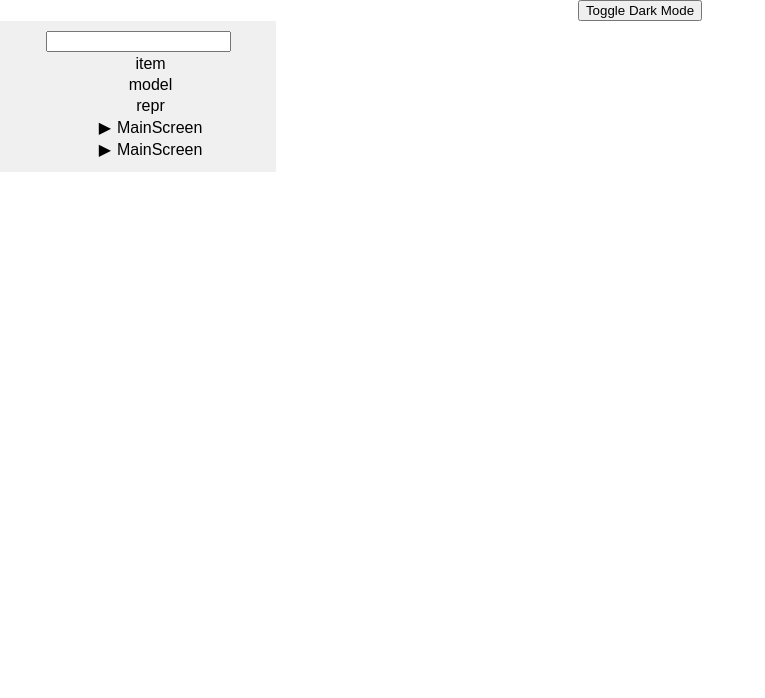
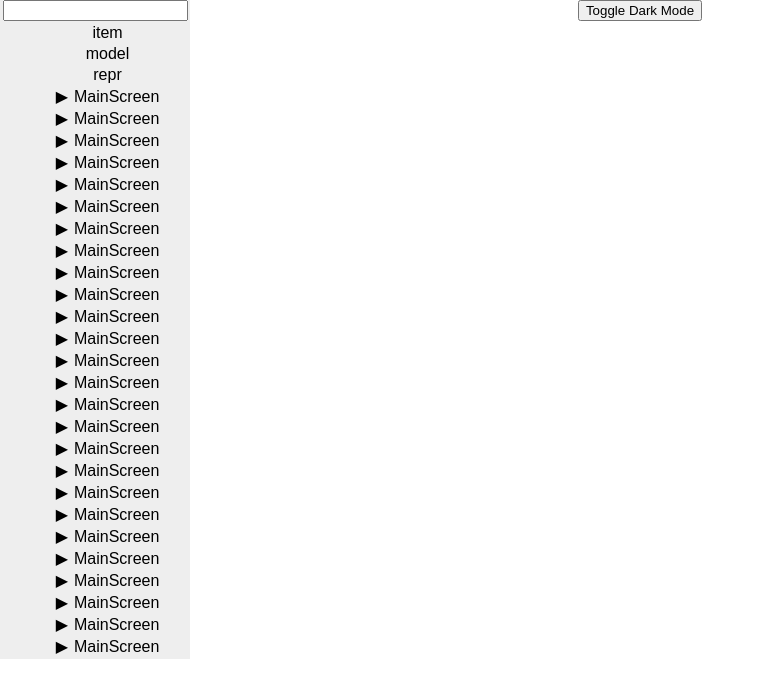
Before and after one commit to pavloravliv/reactExtension, a React (Create React App) app: page / in a window 1280 px wide. Shown: the top 698 px of the page, without its empty margins (0-765 px from the left). Built offline with nearby package versions, Linux system fonts and the light colour scheme; data requests are answered from the project's data file.

Commit message:
Fixed to place search

```diff
--- a/server/db.json
+++ b/server/db.json
@@ -3,6 +3,30 @@
     { "id": "item","x": {"position": 10, "change-rate":2}, "y": "typicode","change-rate":1 },
     { "id":"model" , "title": "json-server", "author": "typicode","change-rate":2 },
     { "id": "repr", "title": "json-server", "change-rate":2 },
+    {"id":"MainScreen","color":"white", "children":[{ "id":"gameContainer","gameContainer":{"alpha":1}, "children":[{"id":"lel"}]}]},
+    {"id":"MainScreen","color":"white", "children":[{ "id":"gameContainer","gameContainer":{"alpha":1}, "children":[{"id":"lel"}]}]},
+    {"id":"MainScreen","color":"white", "children":[{ "id":"gameContainer","gameContainer":{"alpha":1}, "children":[{"id":"lel"}]}]},
+    {"id":"MainScreen","color":"white", "children":[{ "id":"gameContainer","gameContainer":{"alpha":1}, "children":[{"id":"lel"}]}]},
+    {"id":"MainScreen","color":"white", "children":[{ "id":"gameContainer","gameContainer":{"alpha":1}, "children":[{"id":"lel"}]}]},
+    {"id":"MainScreen","color":"white", "children":[{ "id":"gameContainer","gameContainer":{"alpha":1}, "children":[{"id":"lel"}]}]},
+    {"id":"MainScreen","color":"white", "children":[{ "id":"gameContainer","gameContainer":{"alpha":1}, "children":[{"id":"lel"}]}]},
+    {"id":"MainScreen","color":"white", "children":[{ "id":"gameContainer","gameContainer":{"alpha":1}, "children":[{"id":"lel"}]}]},
+    {"id":"MainScreen","color":"white", "children":[{ "id":"gameContainer","gameContainer":{"alpha":1}, "children":[{"id":"lel"}]}]},
+    {"id":"MainScreen","color":"white", "children":[{ "id":"gameContainer","gameContainer":{"alpha":1}, "children":[{"id":"lel"}]}]},
+    {"id":"MainScreen","color":"white", "children":[{ "id":"gameContainer","gameContainer":{"alpha":1}, "children":[{"id":"lel"}]}]},
+    {"id":"MainScreen","color":"white", "children":[{ "id":"gameContainer","gameContainer":{"alpha":1}, "children":[{"id":"lel"}]}]},
+    {"id":"MainScreen","color":"white", "children":[{ "id":"gameContainer","gameContainer":{"alpha":1}, "children":[{"id":"lel"}]}]},
+    {"id":"MainScreen","color":"white", "children":[{ "id":"gameContainer","gameContainer":{"alpha":1}, "children":[{"id":"lel"}]}]},
+    {"id":"MainScreen","color":"white", "children":[{ "id":"gameContainer","gameContainer":{"alpha":1}, "children":[{"id":"lel"}]}]},
+    {"id":"MainScreen","color":"white", "children":[{ "id":"gameContainer","gameContainer":{"alpha":1}, "children":[{"id":"lel"}]}]},
+    {"id":"MainScreen","color":"white", "children":[{ "id":"gameContainer","gameContainer":{"alpha":1}, "children":[{"id":"lel"}]}]},
+    {"id":"MainScreen","color":"white", "children":[{ "id":"gameContainer","gameContainer":{"alpha":1}, "children":[{"id":"lel"}]}]},
+    {"id":"MainScreen","color":"white", "children":[{ "id":"gameContainer","gameContainer":{"alpha":1}, "children":[{"id":"lel"}]}]},
+    {"id":"MainScreen","color":"white", "children":[{ "id":"gameContainer","gameContainer":{"alpha":1}, "children":[{"id":"lel"}]}]},
+    {"id":"MainScreen","color":"white", "children":[{ "id":"gameContainer","gameContainer":{"alpha":1}, "children":[{"id":"lel"}]}]},
+    {"id":"MainScreen","color":"white", "children":[{ "id":"gameContainer","gameContainer":{"alpha":1}, "children":[{"id":"lel"}]}]},
+    {"id":"MainScreen","color":"white", "children":[{ "id":"gameContainer","gameContainer":{"alpha":1}, "children":[{"id":"lel"}]}]},
+    {"id":"MainScreen","color":"white", "children":[{ "id":"gameContainer","gameContainer":{"alpha":1}, "children":[{"id":"lel"}]}]},
     {"id":"MainScreen","color":"white", "children":[{ "id":"gameContainer","gameContainer":{"alpha":1}, "children":[{"id":"lel"}]}]},
     {"id":"MainScreen","color":"white", "children":[{ "id":"gameContainer","gameContainer":{"alpha":1}, "children":[{"id":"lel"}]}]}
   ],
--- a/src/components/Routing/MainNavigation.jsx
+++ b/src/components/Routing/MainNavigation.jsx
@@ -1,30 +1,27 @@
 /* eslint-disable max-len */
 import React, { useState } from 'react';
 import Tree from '../tree/Tree';
+import './main-navigation.css';
 // import flattenArr from '../utils/flattenChildren';
 // import useDebouncedEffect from '../hooks/useDebounce';
 // import RecursiveComponentLink from './RecursiveComponentLink';
 // TODO TreeView model
 
 const includesCaseInsensitive = (innerInputState, innerItemId) => innerItemId.toLowerCase().includes(innerInputState.toLowerCase());
-function flattenArr(arr, matchString) {
+function filterFlatArr(arr, matchString) {
   const result = [];
   arr.forEach((item) => {
     const { id, children } = item;
     if (includesCaseInsensitive(matchString, id)) result.push(item);
-    else if (children) result.push(...flattenArr(children, matchString));
+    else if (children) result.push(...filterFlatArr(children, matchString));
   });
   return result;
 }
 export default function MainNavigation({ data }) {
   const [inputState, setInputState] = useState('');
 
-  // const includesCaseInsensitive = (innerInputState, innerItemId) => innerItemId.toLowerCase().includes(innerInputState.toLowerCase());
-
-  // const filterByChildren = (item) => item.children.some((child) => includesCaseInsensitive(inputState, child.id));
   const filterByChildren = (item) => item.children.some((child) => includesCaseInsensitive(inputState, child.id));
 
-  // const filterFunction = (inputData) => inputData.filter((item) => includesCaseInsensitive(inputState, item.id));
   const filterFunction = (inputData) => inputData.filter((item) => (item.children !== undefined
     ? includesCaseInsensitive(inputState, item.id) || filterByChildren(item)
     : includesCaseInsensitive(inputState, item.id)));
@@ -40,17 +37,8 @@ export default function MainNavigation({ data }) {
       {inputState === '' ? (
         <Tree data={filterFunction(data)} />
       ) : (
-        <Tree data={flattenArr(data, inputState)} />
+        <Tree data={filterFlatArr(data, inputState)} />
       )}
-      {/* <ul style={{ listStyleType: 'none', padding: 0 }}>
-        {data
-          .filter((item) => item.id.toLowerCase().includes(inputState.toLowerCase()))
-          .map((item) => (
-            <li>
-              <RecursiveComponentLink name={item.id} items={item.children} />
-            </li>
-          ))}
-      </ul> */}
     </div>
   );
 }
--- a/src/components/Routing/MainRouter.jsx
+++ b/src/components/Routing/MainRouter.jsx
@@ -9,7 +9,7 @@ import flattenArr from '../utils/flattenChildren';
 // import ControlledInput from '../ControlledInput';
 // import RecursiveComponentLink from './RecursiveComponentLink';
 import MainNavigation from './MainNavigation';
-
+import './main-navigation.css';
 // function flattenArr(arr) {
 //   const result = [];
 //   arr.forEach((item) => {
@@ -32,14 +32,10 @@ export default function MainRouter() {
   return (
     <Router>
       <div style={{ display: 'flex' }}>
-        <div
-          style={{
-            padding: '10px',
-            width: '20%',
-            background: '#f0f0f0',
-          }}
-        >
-          <MainNavigation data={data} />
+        <div>
+          <div className="stuck">
+            <MainNavigation data={data} />
+          </div>
           {/* <ControlledInput />
           <ul style={{ listStyleType: 'none', padding: 0 }}>
             {data.map((item) => (
--- /dev/null
+++ b/src/components/Routing/main-navigation.css
@@ -0,0 +1,18 @@
+.stuck {
+  position: fixed;
+  top: 0px;
+  left: 0px;
+  max-height: 100%;
+  width: 190px;
+  background-color: #eee;
+  overflow-y: scroll;
+}
+.stuck p {
+  margin: 10px;
+}
+.not-stuck {
+  margin-left: 200px;
+}
+.scrollable {
+  overflow-y: scroll;
+}
--- a/src/components/tree/TreeNode.jsx
+++ b/src/components/tree/TreeNode.jsx
@@ -2,18 +2,16 @@
 /* eslint-disable jsx-a11y/click-events-have-key-events */
 /* eslint-disable no-shadow */
 /* eslint-disable react/no-children-prop */
-import React, { useState, useRef } from 'react';
+import React, { useState } from 'react';
 import './tree-node.css';
 import { Link } from 'react-router-dom';
 
 const TreeNode = ({ children, idItem }) => {
   const [isActive, setIsActive] = useState(false);
-  const clickRef = useRef(null);
   const hasChildren = !!children;
 
   const handleClick = () => {
     // console.log(clickRef.current);
-    clickRef.current.focus();
     setIsActive(!isActive);
   };
 
@@ -29,7 +27,6 @@ const TreeNode = ({ children, idItem }) => {
   return (
     <li>
       <div
-        ref={clickRef}
         className={`TreeNode ${hasChildren ? 'caret' : ''} ${isActive ? 'caret-down' : ''}`}
         onClick={handleClick}
       >
```
